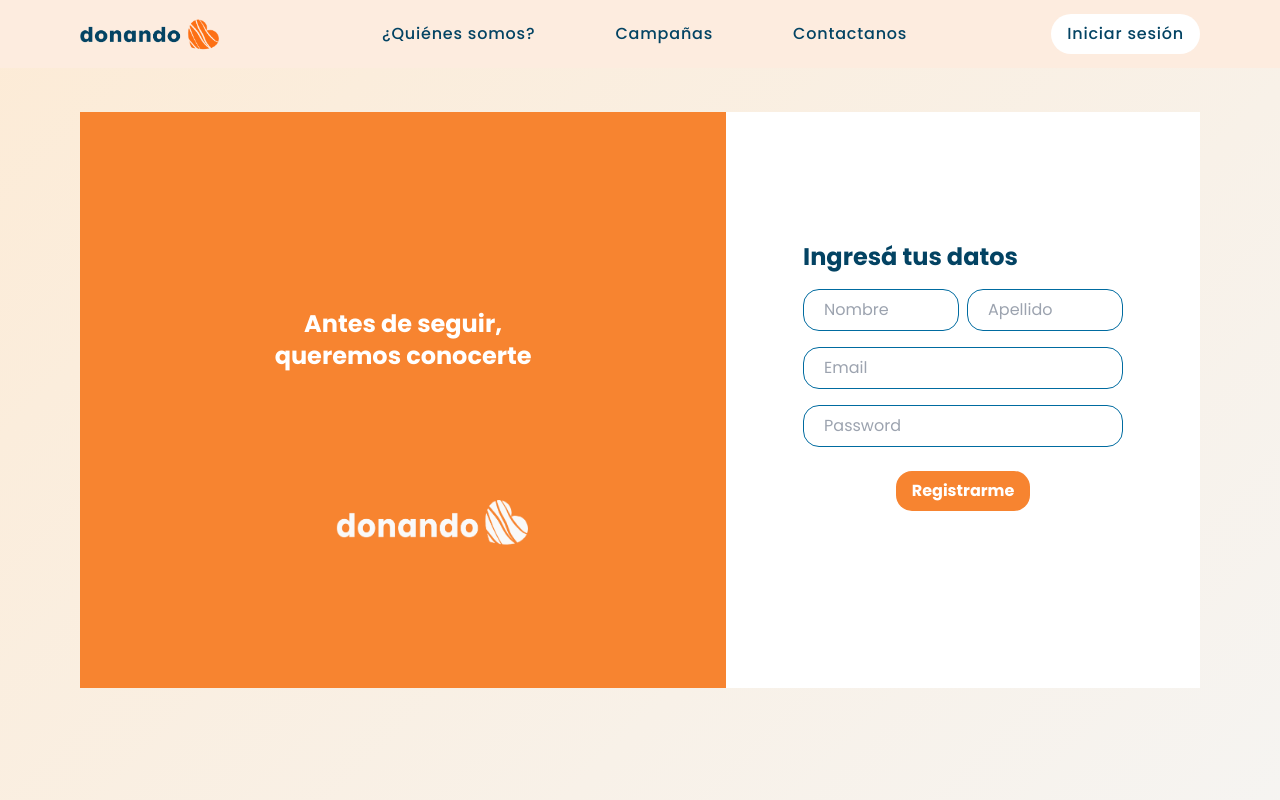
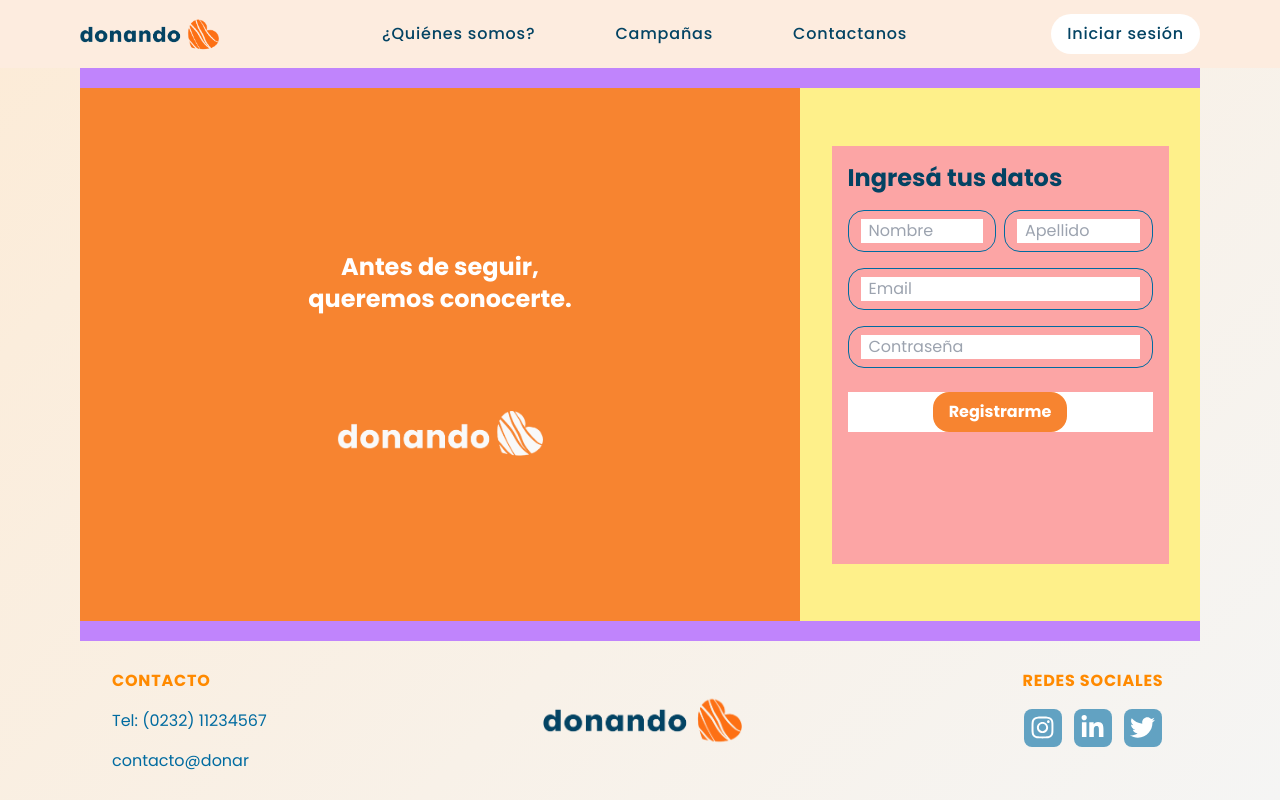
Before and after one commit to eze-alvarez/FrontNoCountry, a React (Vite) app: page /registro in a window 1280 px wide. Shown: the top 800 px of the page. Built offline with nearby package versions, Linux system fonts and the light colour scheme.

Commit message:
fix: form login, register

```diff
--- a/src/components/Header/Navbar.jsx
+++ b/src/components/Header/Navbar.jsx
@@ -26,7 +26,7 @@ export default function Navbar() {
 
   return (
     <nav className="fixed w-full h-14 lg:h-[68px]  z-30 top-0 text-blue-title bg-nav  ">
-      <div className=" mx-auto  2xl:max-w-[1400px] flex justify-between items-center h-full w-full px-8 xl:px-20">
+      <div className=" mx-auto lg:max-w-[1280px] flex justify-between items-center h-full w-full px-8 xl:px-20">
 
 
         {/* Logo */}
--- a/src/layout/Layout.jsx
+++ b/src/layout/Layout.jsx
@@ -6,9 +6,9 @@ import Resolution from "../pages/Error/Resolution/resolution";
 const Layout = ({ children }) => {
     return (
         <>
-            <div className="bg-degradado min-h-screen max-[375px]:hidden">
+            <div className="bg-degradado min-h-screen max-[319px]:hidden">
                 <Navbar />
-                <div className="max-w-1120 m-auto min-w-344 ">
+                <div className="max-w-1120 m-auto min-w-[320px] ">
                     {children}
                 </div>
                 <Footer />
--- a/src/pages/Error/Resolution/resolution.jsx
+++ b/src/pages/Error/Resolution/resolution.jsx
@@ -2,7 +2,7 @@ import React from "react";
 
 const Resolution = () => {
     return (
-        <div className="w-full h-screen px-4 flex flex-col text-center justify-center items-center min-[376px]:hidden">
+        <div className="w-full h-screen px-4 flex flex-col text-center justify-center items-center min-[320px]:hidden">
             <h1>Error</h1>
             <p>Resoluiton Not supported</p>
             <p>:(</p>
--- a/src/pages/registro/Registro.jsx
+++ b/src/pages/registro/Registro.jsx
@@ -69,23 +69,39 @@ const Register = () => {
 
   return (
     <>
+      <div
+        className={` pt-14 lg:pt-[68px] sm:flex-col  bg-purple-400  ${
+          showPopUp ? "hidden" : "flex"
+     }  md:h-[calc(100vh-159px)]
+     md:landscape:h-auto lg:landscape:h-[calc(100vh-159px)] lg:landscape:pt-[88px] lg:landscape:pb-[20px]`}
+      >
+        <div className="w-full mt-4 mb-11 lg:mt-0 lg:mb-0 sm:flex bg-green-300 md:h-full">
+          <div className="bg-forms h-[176px] flex flex-col justify-center items-center  sm:flex-grow sm:h-auto landscape:justify-start landscape:pt-16 sm:landscape:gap-10 md:gap-20 lg:landscape:justify-center lg:landscape:pt-0 lg:landscape:gap-24">
+            <h1 className="text-white font-bold text-[24px] text-center">
+            Antes de seguir,<br />
+            queremos conocerte.
+            </h1>
 
-      <div className={`h-screen sm:flex-col mt-14 ${showPopUp? "hidden": "flex" }`}>
-        <div className=" lg:flex justify-center items-center my-14 w-full">
-
-          <div className="bg-forms h-36 lg:h-[36rem] lg:w-[45rem] content-center">
-          <div className="mt-14">
-              <h1><p  className="text-white  "> Antes de seguir, <br/> queremos conocerte</p></h1>
-              <img src={logoblanco} alt="logo" className=" h-[3rem] w-[12rem] lg:ml-[16rem] mt-[8rem]" />
+            <div>
+              <img
+                src={logoblanco}
+                alt="logo"
+                className=" hidden landscape:sm:flex md:flex h-[3rem] "
+              />
             </div>
           </div>
 
-          <div className="flex justify-center items-center bg-white lg:h-[36rem] lg:w-[33rem]  ">
-          <form onSubmit={handleSubmit} className="bg-white w-80 mt-[4rem]">
 
-            <h1 className="text-blue-title font-bold text-2xl text-left py-4">Ingresá tus datos</h1>
-              <div className="flex gap-2">
-              <div className="flex items-center border-[1px]  border-blue-text py-2 px-3 rounded-2xl mb-4">
+          <div className="bg-yellow-200 mt-9 sm:mt-0 md:w-[473px] landscape:md:w-[400px] md:landscape:py-12 md:flex md:items-center lg:landscape:py-0">
+            <form
+              onSubmit={handleSubmit}
+              className=" w-[300px] h-[418px] bg-red-300 px-4 mx-auto pt-4 md:w-[337px]"
+            >
+              <h1 className="text-blue-title font-bold text-2xl text-left ">
+                Ingresá tus datos
+              </h1>
+              <div className="flex gap-2 mt-4">
+                <div className="flex items-center border-[1px]  border-blue-text py-2 px-3 rounded-2xl">
                   <input
                     className={"pl-2 outline-none border-none w-full"}
                     type="text"
@@ -97,7 +113,7 @@ const Register = () => {
                   />
                 </div>
 
-            <div className="flex items-center border-[1px]  border-blue-text py-2 px-3 rounded-2xl mb-4">
+                <div className="flex items-center border-[1px]  border-blue-text py-2 px-3 rounded-2xl ">
                   <input
                     className={`pl-2 outline-none border-none w-full`}
                     type="text"
@@ -109,7 +125,8 @@ const Register = () => {
                   />
                 </div>
               </div>
-            <div className="flex items-center border-[1px]  border-blue-text py-2 px-3 rounded-2xl mb-4">
+
+              <div className="flex items-center border-[1px] mt-4  border-blue-text py-2 px-3 rounded-2xl ">
                 <input
                   className={`pl-2 outline-none border-none w-full`}
                   type="email"
@@ -120,12 +137,13 @@ const Register = () => {
                   required
                 />
               </div>
-            <div className="flex items-center border-[1px]  border-blue-text py-2 px-3 rounded-2xl mb-4">
+
+              <div className="flex items-center border-[1px] mt-4 border-blue-text py-2 px-3 rounded-2xl">
                 <input
                   className={`pl-2 outline-none border-none w-full`}
                   type="password"
                   name="password"
-                placeholder="Password"
+                  placeholder="Contraseña"
                   value={formData.password}
                   onChange={handleChange}
                   required
@@ -134,7 +152,7 @@ const Register = () => {
               {/* <Link to="/login" className="text-blue-500 ml-2">
               ¿Ya tienes una cuenta?
             </Link> */}
-            <div className="flex justify-center items-center mb-32 mt-6 bg-white">
+              <div className="flex justify-center items-center mt-6 bg-white">
                 <button
                   className=" bg-forms text-white font-bold py-2 px-4 rounded-2xl"
                   type="submit"
--- a/src/redux/actions/actions.js
+++ b/src/redux/actions/actions.js
@@ -87,8 +87,7 @@ export const registerUser = (userData) => async (dispatch) => {
     console.log("response desde registerUser", response);
     const { token, user } = response.data;
 
-    localStorage.setItem("token", token);
-    localStorage.setItem("user", JSON.stringify(user));
+
 
     dispatch({
       type: REGISTER_USER_SUCCESS,
```
Also changed, not shown: src/pages/login/Login.jsx (+26 -24 lines). Lines whose indentation alone changed are shown as unchanged.
